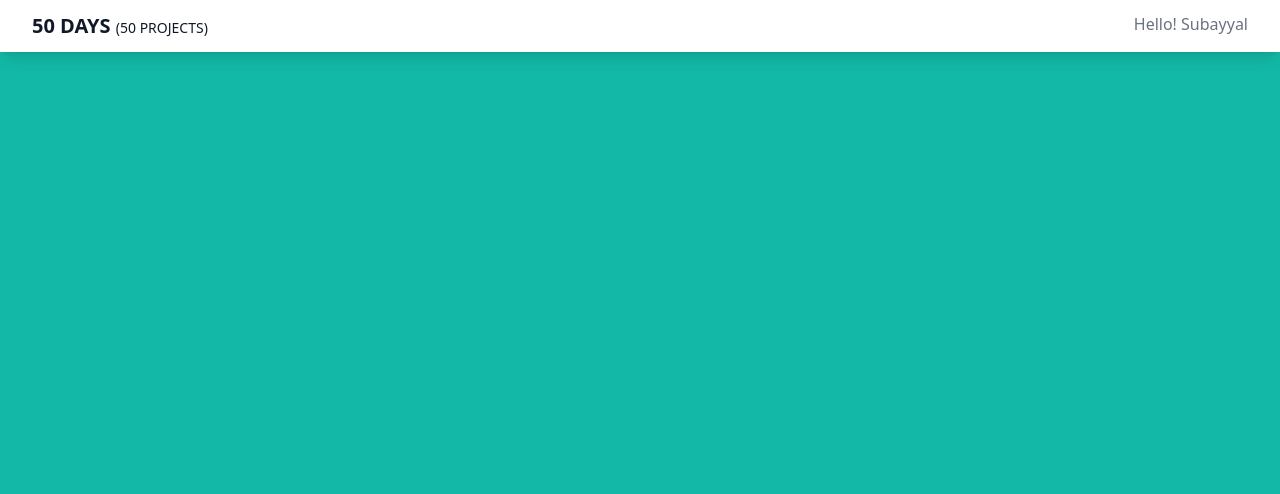
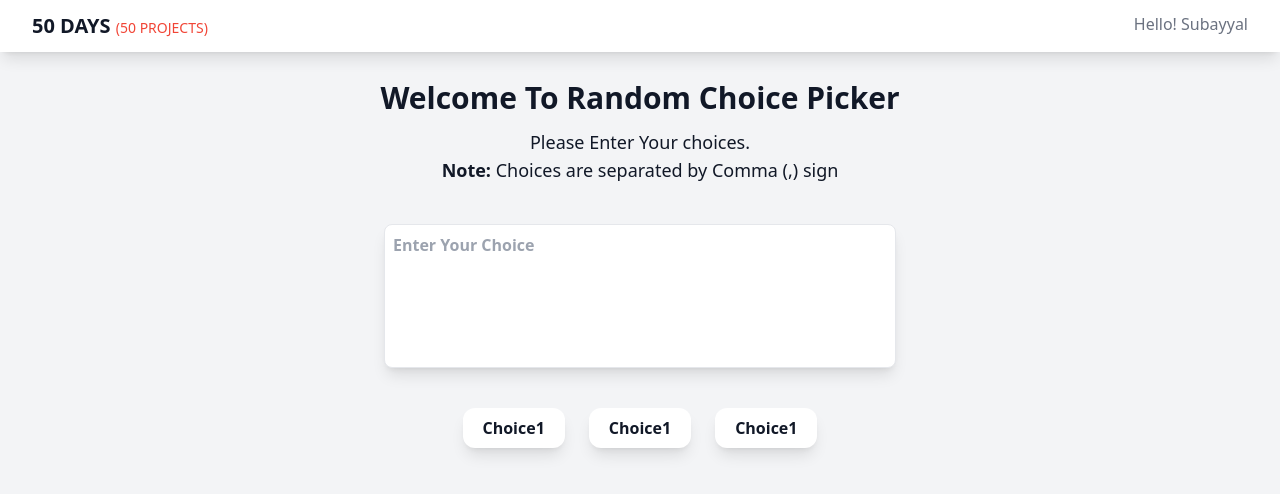
Before and after one commit to subayyalawan/50days50projects, a React (Vite) app: page /random-choice-picker in a window 1280 px wide. Shown: the top 494 px of the page. Built offline with nearby package versions, Linux system fonts and the light colour scheme.

Commit message:
First Commit

```diff
--- a/src/App.jsx
+++ b/src/App.jsx
@@ -24,7 +24,7 @@ const App = () => {
   );
   return (
     <>
-      <div className="min-h-screen bg-teal-500">
+      <div className="min-h-screen bg-gray-100">
         <RouterProvider router={router} />
       </div>
     </>
--- a/src/components/Navbar.jsx
+++ b/src/components/Navbar.jsx
@@ -1,4 +1,5 @@
 import React from "react";
+import { Link } from "react-router-dom";
 
 const Navbar = () => {
 
@@ -8,7 +9,7 @@ const Navbar = () => {
         <div className="px-8 py-3 flex justify-between text-xl">
           <div className="navbar-logo">
             <h3 className="font-bold uppercase text-gray-900 cursor-pointer">
-              50 days <span className="font-medium text-sm">(50 projects)</span>
+              <Link to="">50 days <span className="font-medium text-sm text-[#f14536]">(50 projects)</span></Link>
             </h3>
           </div>
 
--- a/src/pages/ChoicePicker.jsx
+++ b/src/pages/ChoicePicker.jsx
@@ -1,9 +1,40 @@
-import React from 'react'
+import React, { useState } from "react";
 
 const ChoicePicker = () => {
+  const [randomChoice, setRandomChoice] = useState();
+  const [hightlight, setHightlight] = useState(false);
+
+  console.log(randomChoice);
+
   return (
-    <div>ChoicePicker</div>
-  )
-}
+    <div className="flex items-center flex-col">
+      <h1 className="pt-20 text-3xl font-bold capitalize text-center text-gray-900">
+        Welcome to Random Choice Picker
+      </h1>
 
-export default ChoicePicker
+      <p className="text-center text-lg mt-3 text-gray-900">
+        Please Enter Your choices.
+      </p>
+      <p className="text-center text-lg text-gray-900">
+        <span className="font-semibold">Note:</span> Choices are separated by
+        Comma (,) sign
+      </p>
+
+      <textarea
+        name="choices"
+        className="resize-none w-2/5 mt-10 outline-none border p-2 rounded-lg font-semibold shadow-lg min-h-[144px]"
+        placeholder="Enter Your Choice"
+        value={randomChoice}
+        onChange={(e)=>setRandomChoice(e.target.value)}
+      ></textarea>
+
+      <ul className="tags flex flex-wrap w-2/5 gap-6 mt-10 justify-center text-gray-900">
+        <li className="bg-white px-5 py-2 rounded-xl font-semibold shadow-lg capitalize">choice1</li>
+        <li className={`bg-white px-5 py-2 rounded-xl font-semibold shadow-lg capitalize`}>choice1</li>
+        <li className="bg-white px-5 py-2 rounded-xl font-semibold shadow-lg capitalize">choice1</li>
+      </ul>
+    </div>
+  );
+};
+
+export default ChoicePicker;
--- a/src/pages/Home.jsx
+++ b/src/pages/Home.jsx
@@ -4,17 +4,19 @@ import { Link } from "react-router-dom";
 const Home = () => {
   return (
     <>
-      <h1 className="pt-20 text-3xl font-bold capitalize text-center text-white">
+      <h1 className="pt-20 text-3xl font-bold capitalize text-center text-gray-900">
         Welcome to my 50 days 50 projects challenge
       </h1>
-      <p className="text-center text-lg mt-3 text-white">
+      <p className="text-center text-lg mt-3 text-gray-900">
         These are the projetcs that i have done so far
       </p>
-      <ul className="flex justify-center gap-6 mt-5 w-2/5 mx-auto flex-wrap">
-        <li className="bg-white px-4 py-2 rounded-xl font-semibold hover:bg-gray-100 transition-all duration-100">
-          <Link to="/random-choice-picker">Random Choice Picker</Link>
-        </li>
-        <li className="bg-white px-4 py-2 rounded-xl font-semibold hover:bg-gray-100 transition-all duration-100">
+      <ul className="flex justify-center gap-6 mt-5 w-2/5 mx-auto flex-wrap text-gray-900">
+        <Link to="/random-choice-picker">
+          <li className="capitalize bg-white px-4 py-2 rounded-xl font-semibold hover:bg-[#f14536] hover:text-white transition-all duration-150 shadow-lg cursor-pointer">
+            Random Choice Picker
+          </li>
+        </Link>
+        <li className="capitalize bg-white px-4 py-2 rounded-xl font-semibold hover:bg-[#f14536] hover:text-white transition-all duration-150 shadow-lg cursor-pointer">
           Random Choice Picker
         </li>
       </ul>
```
